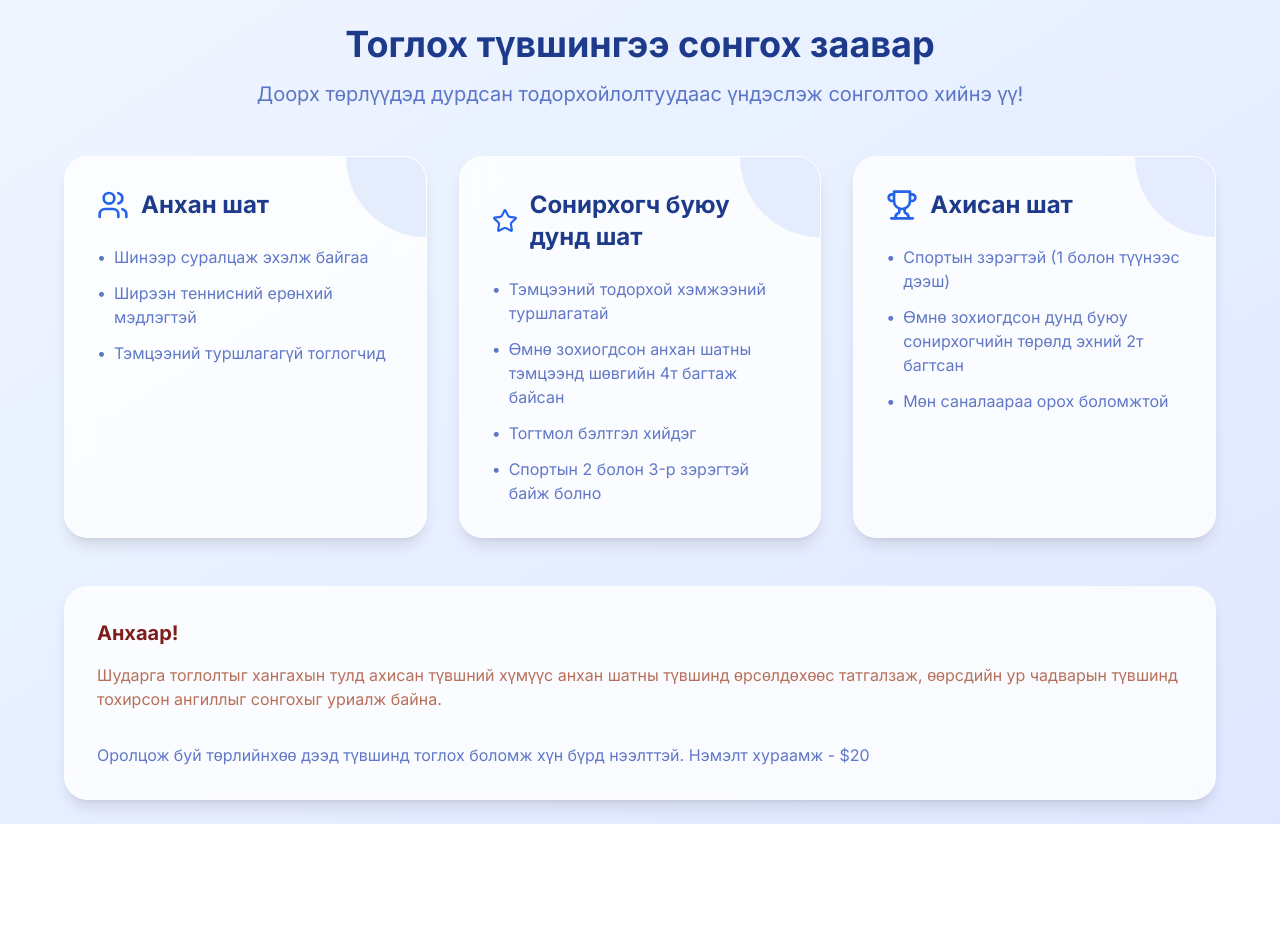
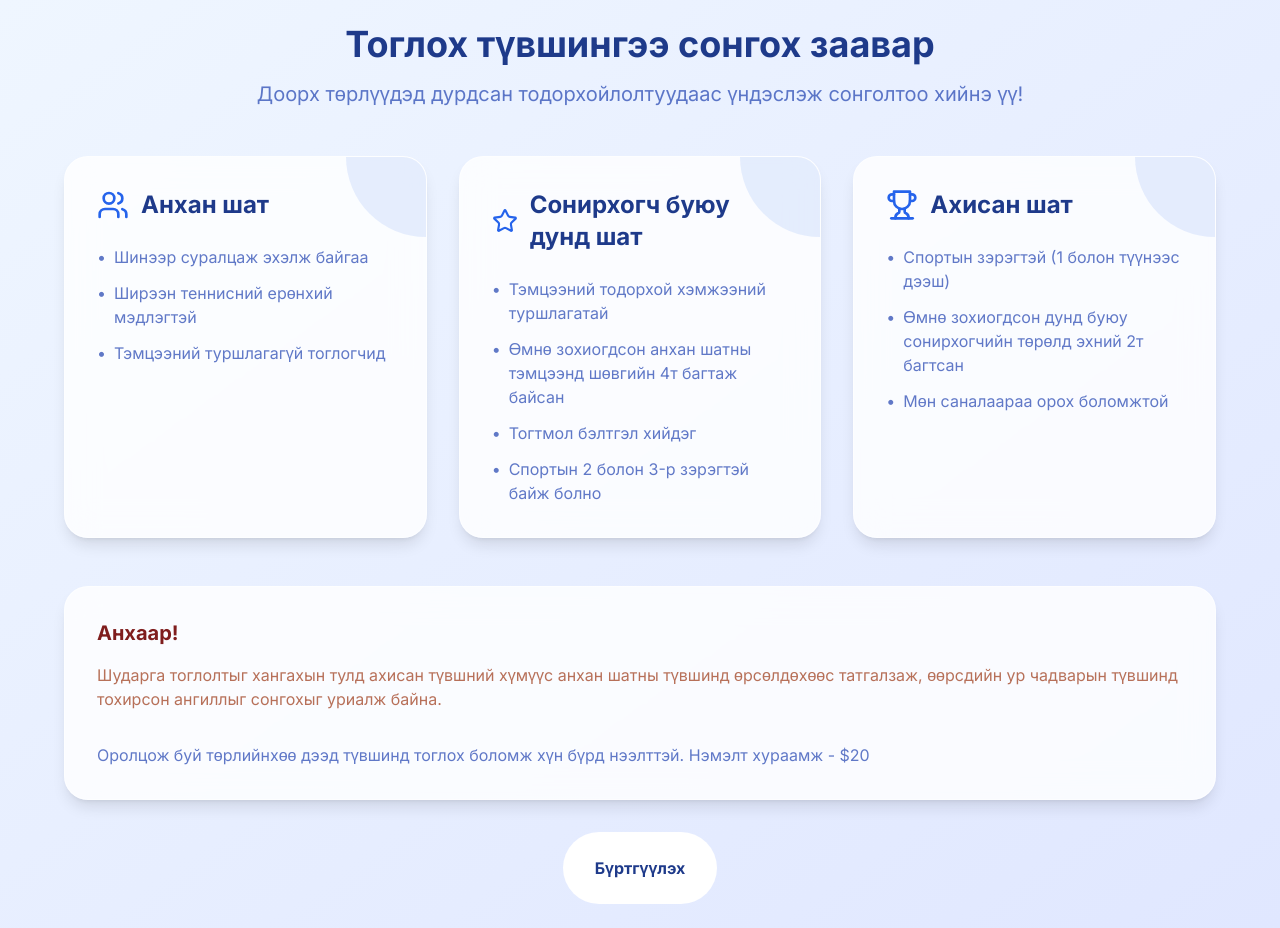
Before and after one commit to Batjargaln/table-tennis-tourney, a Next.js app: page /register in a window 1280 px wide. Before the commit the page ends 824 px from the top, so only its background shows below. Built offline with nearby package versions, Linux system fonts and the light colour scheme.

Commit message:
add register link

```diff
--- a/components/SkillLevelsGuide.tsx
+++ b/components/SkillLevelsGuide.tsx
@@ -3,7 +3,7 @@ import { Trophy, Star, Users } from 'lucide-react';
 const SkillLevelsGuide = () => {
   return (
     <div className="min-h-screen bg-gradient-to-br from-blue-50 to-indigo-100 p-6">
-      <div className="max-w-6xl mx-auto">
+      <div className="max-w-6xl mx-auto flex flex-col items-center">
         {/* Header */}
         <div className="text-center mb-12">
           <h1 className="text-4xl font-bold text-blue-900 mb-4">Тоглох түвшингээ сонгох заавар</h1>
@@ -103,6 +103,15 @@ const SkillLevelsGuide = () => {
             Оролцож буй төрлийнхөө дээд түвшинд тоглох боломж хүн бүрд нээлттэй. Нэмэлт хураамж - $20
           </p>
         </div>
+
+        <a
+          className="bg-white text-blue-900 mt-8 px-8 py-6 rounded-full font-bold hover:bg-blue-50 transition-all transform hover:scale-100 content-center"
+          href={"https://form.jotform.com/250357439190055"}
+          target="_blank"
+
+        >
+          Бүртгүүлэх
+      </a>
       </div>
     </div>
   );
```
